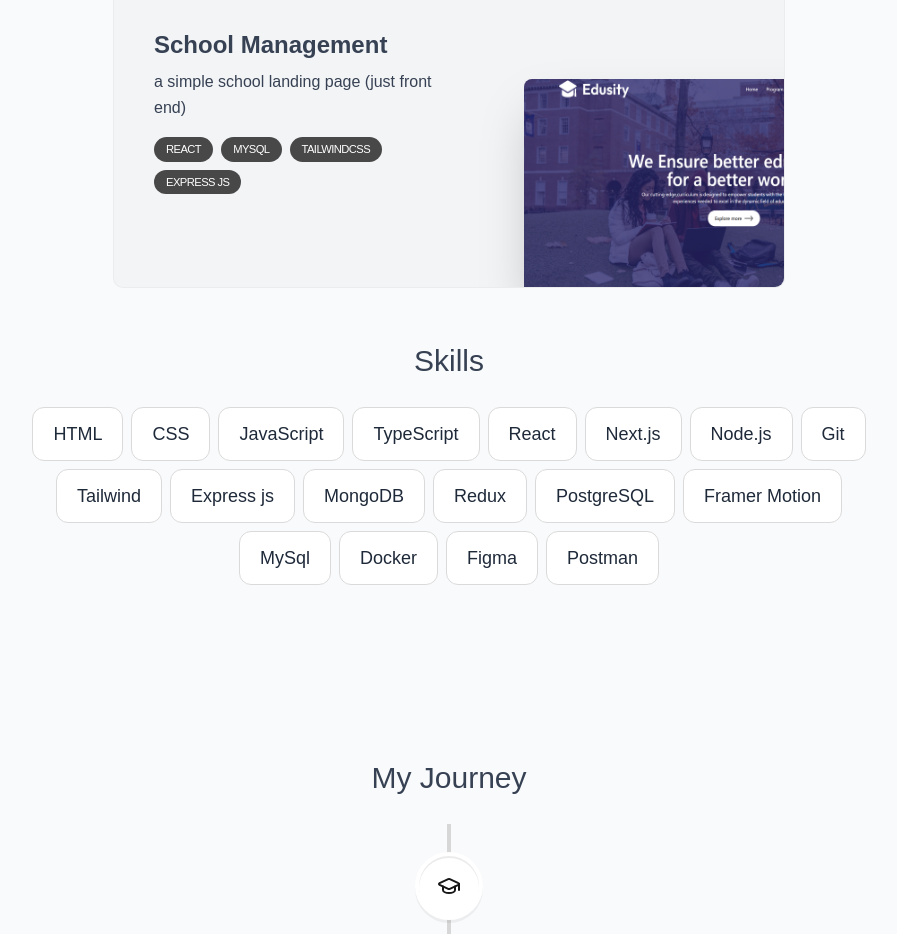
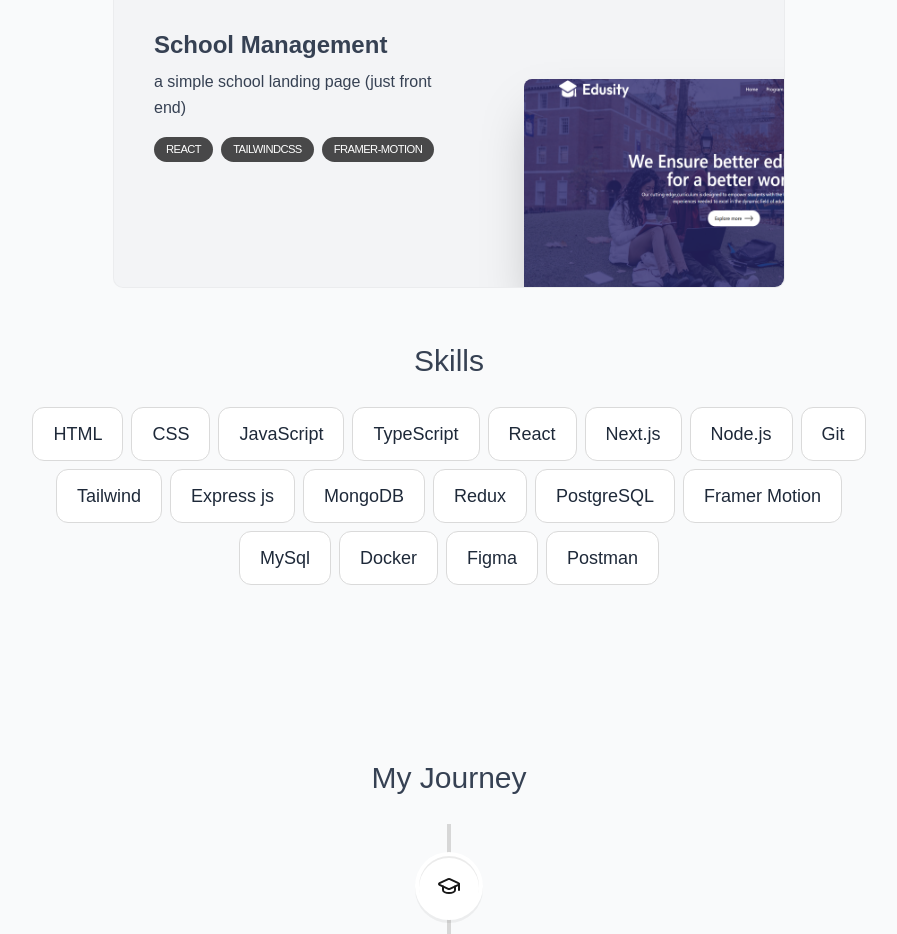
Before and after one commit to ALAAHAJHOUJ/PORTFOLIOV2, a Next.js app: page / in a window 1280 px wide. Shown: the part 2200-3134 px from the top of the page, without its empty margins (191-1088 px from the left). Built offline with nearby package versions, Linux system fonts and the light colour scheme.

Commit message:
changement dans la section des projets 2

```diff
--- a/app/data.ts
+++ b/app/data.ts
@@ -101,7 +101,7 @@ export const projectsData = [
     title: "School Management",
     description:
       "a simple school landing page (just front end)",
-    tags: ["React", "Mysql", "TailwindCss", "express js"],
+    tags: ["React", "TailwindCss", "Framer-motion"],
     imageUrl:"/School.png",
   },
 ] as const;
```
